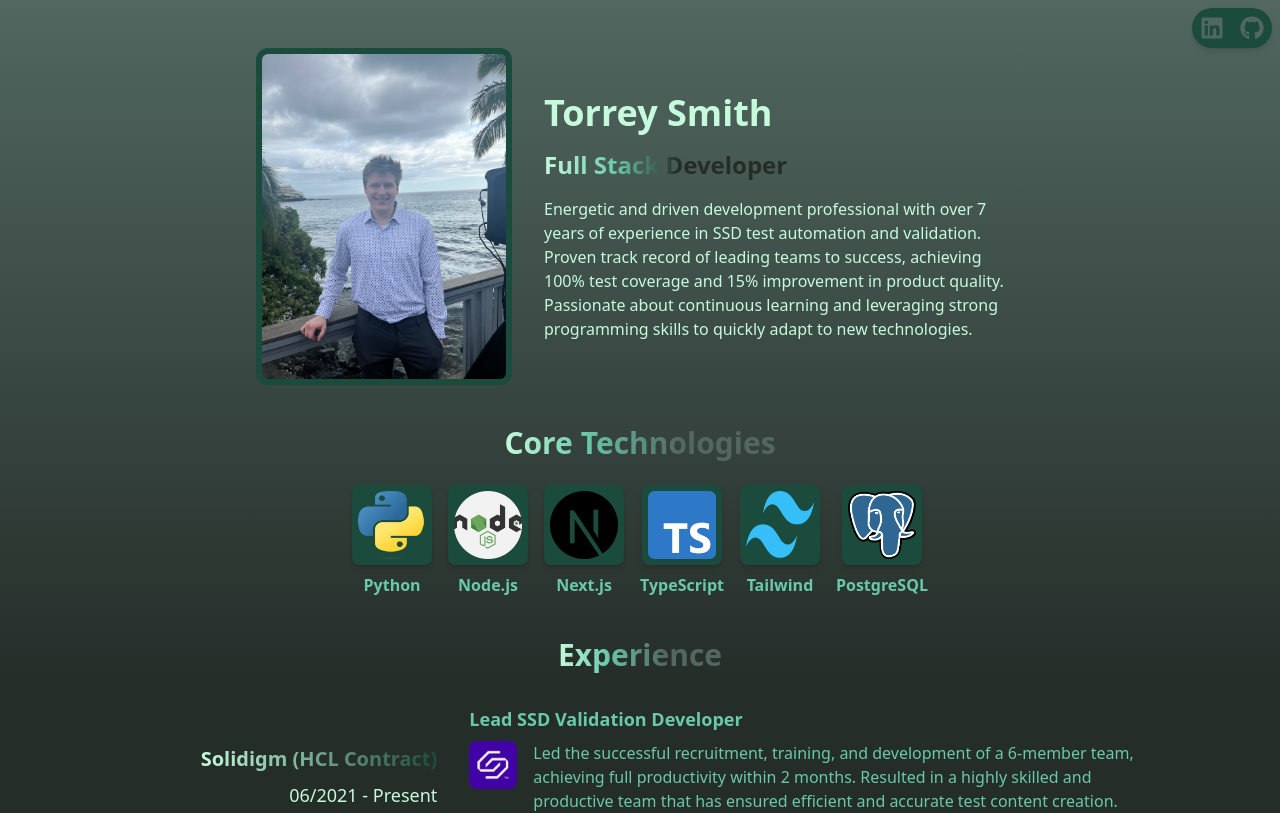
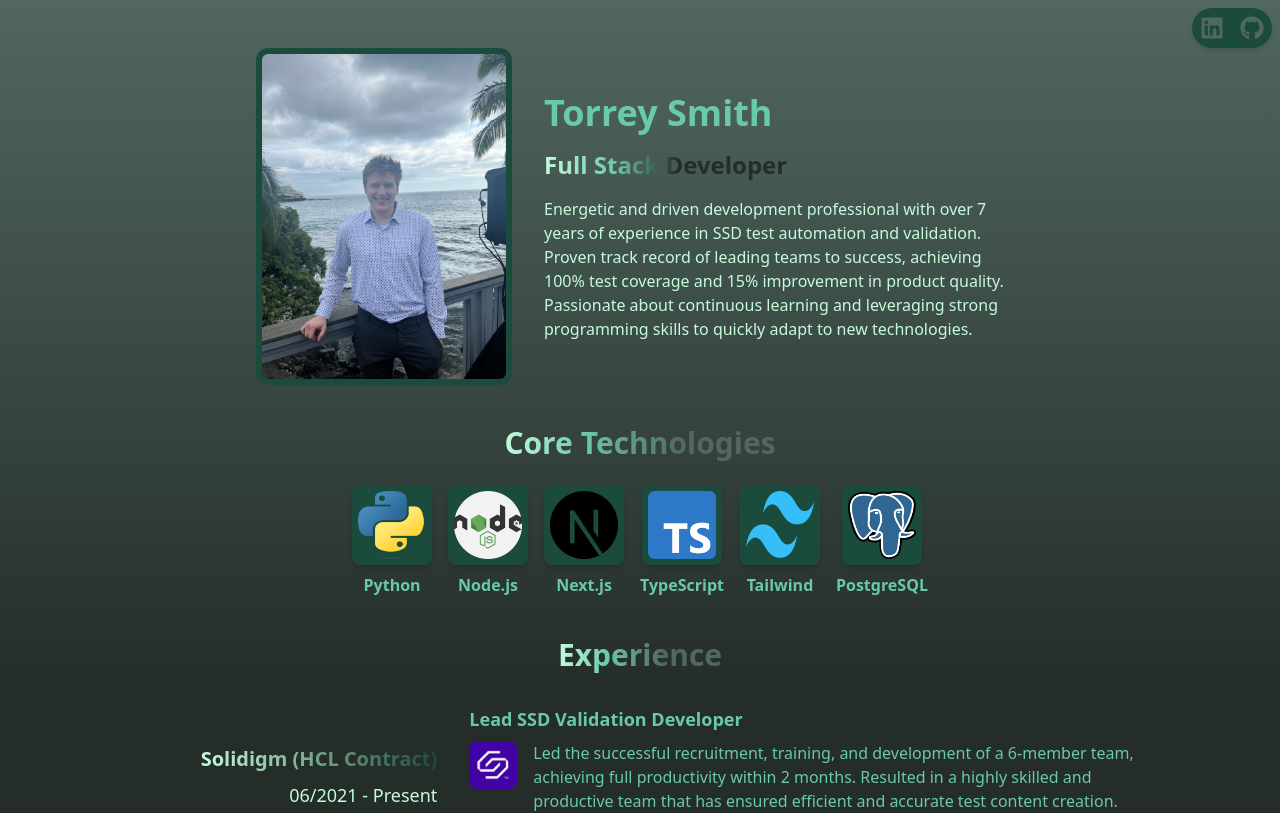
Before and after one commit to tsmith165/dev-portfolio, a Next.js app: page / in a window 1280 px wide. Shown: the top 813 px of the page. Built offline with nearby package versions, Linux system fonts and the light colour scheme.

Commit message:
Added open source section and updated format of experience section to add employer logos

```diff
--- a/components/framer_motion/Hero.tsx
+++ b/components/framer_motion/Hero.tsx
@@ -41,7 +41,7 @@ export default function Hero() {
                 transition={{ duration: 0.8 }}
                 animate={{ opacity: 1, x: 0 }}
                 className="md:flex-1 mt-8 md:mt-0 text-center md:text-left">
-                <h1 className="text-4xl font-bold mb-4 text-secondary_light">{portfolioData.personal.name}</h1>
+                <h1 className="text-4xl font-bold mb-4 text-secondary">{portfolioData.personal.name}</h1>
                 <p className="text-2xl mb-4">
                     <span className="bg-gradient-to-r from-secondary_light via-secondary via-30% to-primary_dark to-55% underline text-transparent bg-clip-text font-bold">
                         {portfolioData.personal.title}
```
